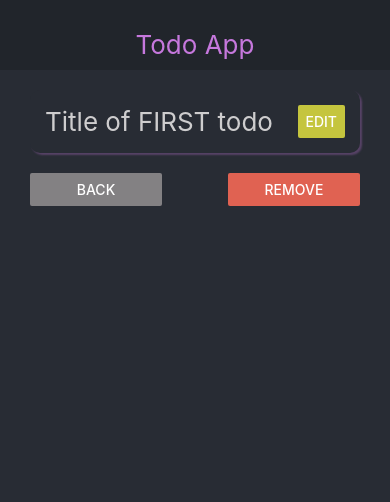
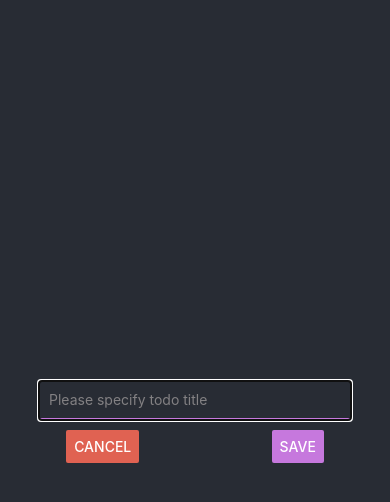
Before and after one commit to stas-yushkov/new-rn-todo-app, a React Native app: screen / in a window 390 px wide. Shown: the top 502 px of the page. Built offline with nearby package versions, Linux system fonts and the light colour scheme.

Commit message:
add Modal

```diff
--- a/src/components/AddTodo.js
+++ b/src/components/AddTodo.js
@@ -41,6 +41,9 @@ export const AddTodo = ({ onSubmit, theme }) => {
         value={value}
         placeholder='Please specify todo title'
         placeholderTextColor={colors[theme].PLACEHOLDER_TEXT_COLOR}
+        autoCapitalize='none'
+        autoCorrect={false}
+        maxLength={64}
       />
       <Button
         title="Add"
--- /dev/null
+++ b/src/components/EditModal.js
@@ -0,0 +1,52 @@
+import React from 'react';
+import { View, StyleSheet, TextInput, Button, Modal } from 'react-native';
+import colors from '../constants/colors';
+
+export const EditModal = ({ visible, onCancel, theme }) => {
+
+  return (
+    <Modal
+      visible={visible}
+      animationType='slide'
+      transparent={false}
+    >
+      <View style={{ ...styles.wrap, backgroundColor: colors[theme].APP_BG_COLOR }}>
+        <TextInput
+          style={{
+            ...styles.input,
+            borderBottomColor: colors[theme].ACCENT_COLOR,
+            color: colors[theme].TEXT_COLOR,
+          }}
+          placeholder='Please specify todo title'
+          placeholderTextColor={colors[theme].PLACEHOLDER_TEXT_COLOR}
+          autoCapitalize='none'
+          autoCorrect={false}
+          maxLength={64}
+        />
+        <View style={styles.buttons}>
+          <Button title='Cancel' onPress={onCancel} color={colors[theme].DANGER_COLOR} />
+          <Button title='Save' color={colors[theme].ACCENT_COLOR} />
+        </View>
+      </View>
+    </Modal>
+  )
+}
+
+const styles = StyleSheet.create({
+  wrap: {
+    flex: 1,
+    justifyContent: 'center',
+    alignItems: 'center',
+  },
+  input: {
+    padding: 10,
+    borderBottomWidth: 2,
+    width: '80%'
+  },
+  buttons: {
+    width: '100%',
+    marginTop: 10,
+    flexDirection: 'row',
+    justifyContent: 'space-around'
+  }
+})
--- a/src/constants/colors.js
+++ b/src/constants/colors.js
@@ -6,7 +6,7 @@ export default {
     PLACEHOLDER_TEXT_COLOR: '#838183',
     TEXT_COLOR: '#cecdce',
     TODO_BORDER_COLOR: '#a4a3a5',
-    ALERT_COLOR: '#e06252',
+    DANGER_COLOR: '#e06252',
     EDIT_BUTTON_COLOR: '#c5c53e',
     SHADOW_COLOR: '#c678dd',
   },
@@ -17,7 +17,7 @@ export default {
     PLACEHOLDER_TEXT_COLOR: '#888888',
     TEXT_COLOR: '#101010',
     TODO_BORDER_COLOR: '#a4a3a5',
-    ALERT_COLOR: '#e06252',
+    DANGER_COLOR: '#e06252',
     EDIT_BUTTON_COLOR: '#c5c53e',
     SHADOW_COLOR: '#101010',
   }
--- a/src/screens/TodoScreen.js
+++ b/src/screens/TodoScreen.js
@@ -1,14 +1,23 @@
-import React from "react";
+import React, { useState } from "react";
 import { StyleSheet, Text, View, Button } from "react-native";
+import { EditModal } from "../components/EditModal";
 
 import { AppCard } from "../components/ui";
 
 import colors from "../constants/colors";
 
 
-export const TodoScreen = ({ todo, goBack, removeTodo, editTodo, theme }) => {
+export const TodoScreen = ({ todo, goBack, removeTodo, theme }) => {
+  const [modal, setModal] = useState(true);
+
   return (
     <View>
+      <EditModal
+        visible={modal}
+        onCancel={() => setModal(false)}
+        theme={theme}
+      />
+
       <AppCard theme={theme} style={styles.card}>
         <Text style={
           {
@@ -22,7 +31,7 @@ export const TodoScreen = ({ todo, goBack, removeTodo, editTodo, theme }) => {
         <Button
           title='Edit'
           color={colors[theme].EDIT_BUTTON_COLOR}
-          onPress={editTodo}
+          onPress={() => setModal(true)}
         />
       </AppCard>
 
@@ -37,7 +46,7 @@ export const TodoScreen = ({ todo, goBack, removeTodo, editTodo, theme }) => {
         <View style={styles.button}>
           <Button
             title='Remove'
-            color={colors[theme].ALERT_COLOR}
+            color={colors[theme].DANGER_COLOR}
             onPress={() => { removeTodo(todo.id) }}
           />
         </View>
```
